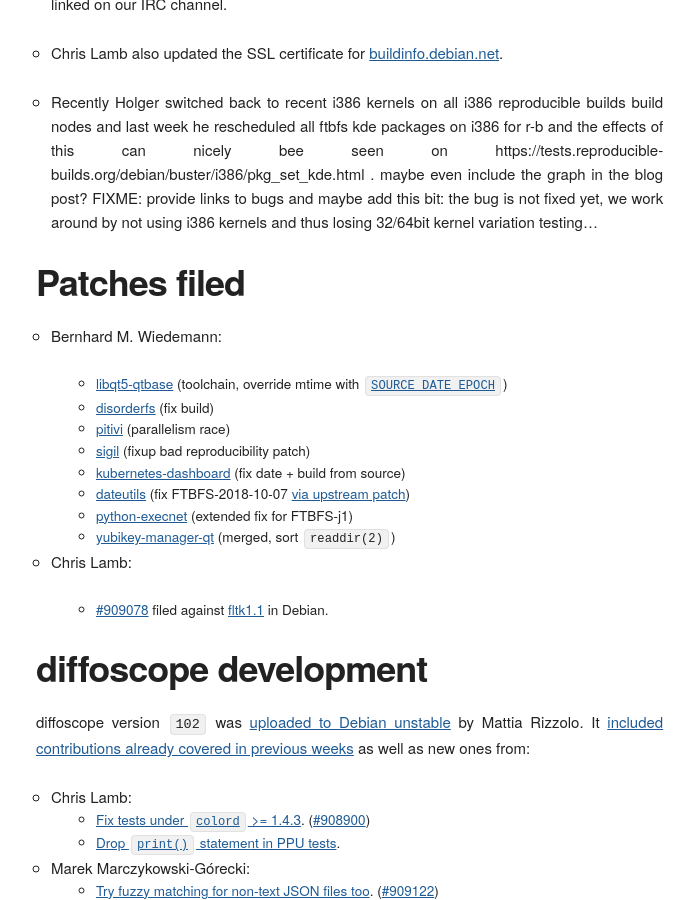
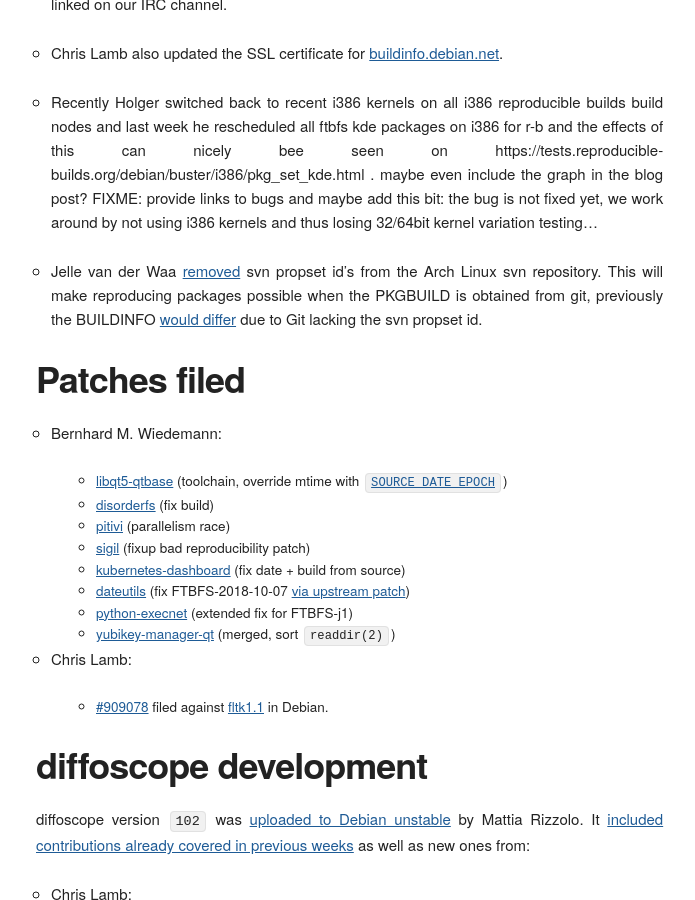
Before and after one commit to prototypefund/reproducible-website, a Jekyll site: the page built from _blog/posts/178.md, in a window 1280 px wide and 900 px high, scrolled down 1296 px. Shown: the whole window, without its empty margins (124-819 px from the left). Built offline with Jekyll 4.4.1, drawn with Linux system fonts in a browser that asks for light colours; some web fonts are replaced.

Commit message:
178: Mention Arch Linux svn propset id removal.

```diff
--- a/_blog/posts/178.md
+++ b/_blog/posts/178.md
@@ -25,6 +25,7 @@
 
 * Recently Holger switched back to recent i386 kernels on all i386 reproducible builds build nodes and last week he rescheduled all ftbfs kde packages on i386 for r-b and the effects of this can nicely bee seen on https://tests.reproducible-builds.org/debian/buster/i386/pkg_set_kde.html . maybe even include the graph in the blog post? FIXME: provide links to bugs and maybe add this bit: the bug is not fixed yet, we work around by not using i386 kernels and thus losing 32/64bit kernel variation testing...
 
+* Jelle van der Waa [removed](https://lists.archlinux.org/pipermail/arch-dev-public/2018-September/029371.html) svn propset id's from the Arch Linux svn repository. This will make reproducing packages possible when the PKGBUILD is obtained from git, previously the BUILDINFO [would differ](https://lists.archlinux.org/pipermail/arch-dev-public/2018-August/029355.html) due to Git lacking the svn propset id.
 
 Patches filed
 -------------
```
